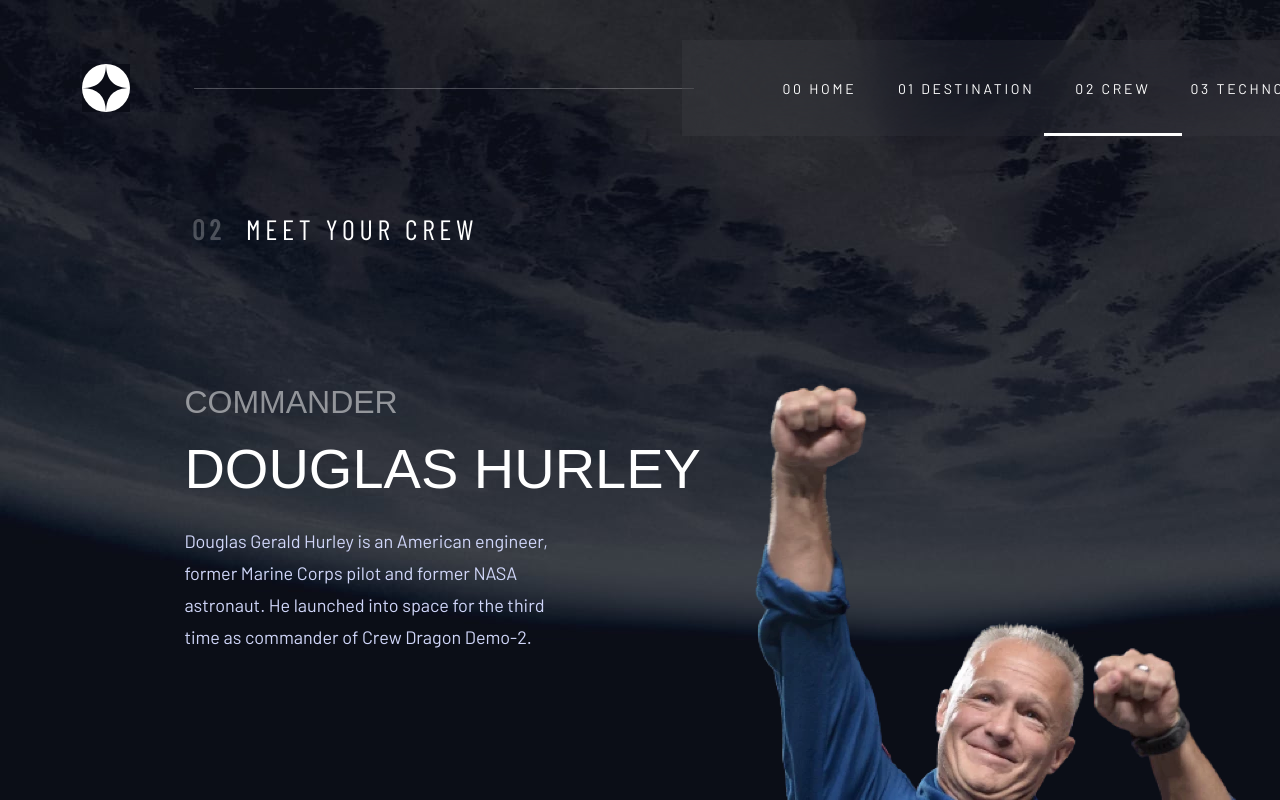
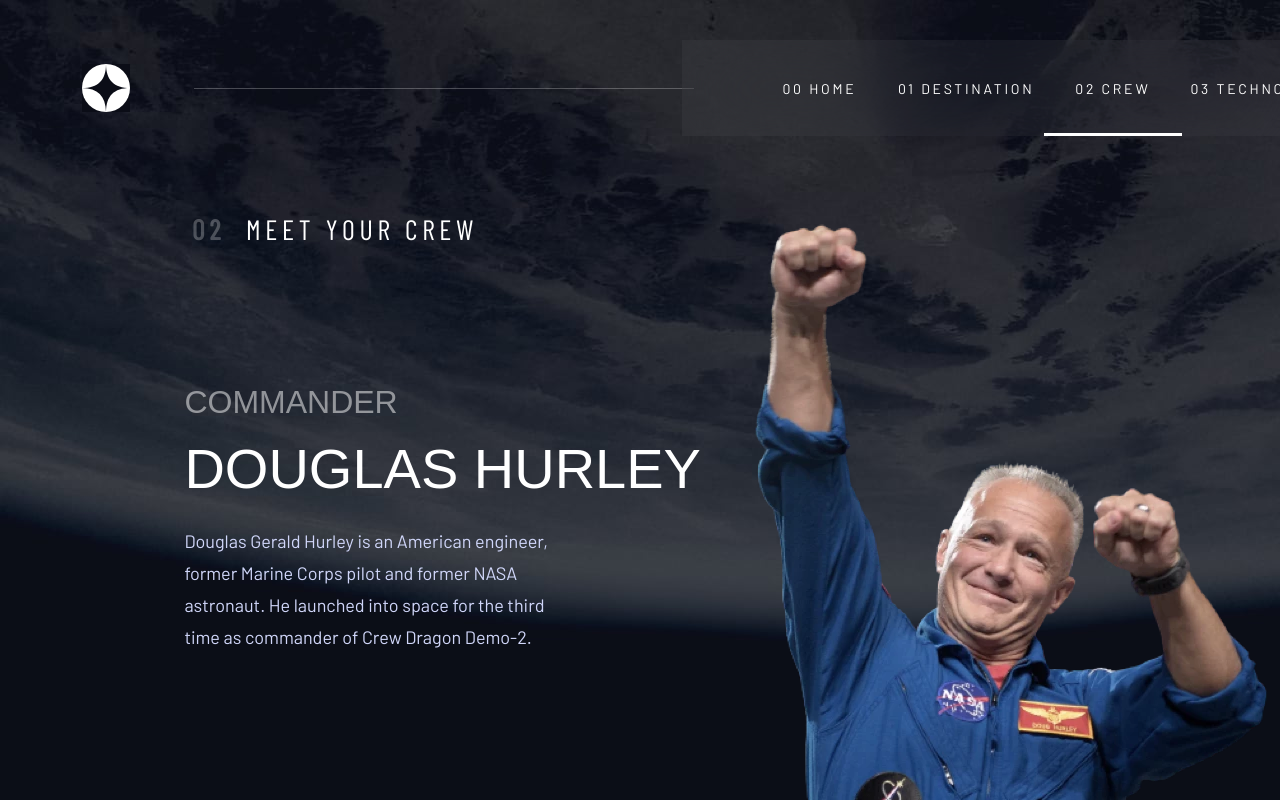
Before and after one commit to mohadese-nm/space-tourism-website, a Vue app: page /douglas in a window 1280 px wide. Shown: the top 800 px of the page. Built offline with nearby package versions, Linux system fonts and the light colour scheme; a web font is replaced by a local one.

Commit message:
fix crew image position

```diff
--- a/src/views/crew/douglasPage.vue
+++ b/src/views/crew/douglasPage.vue
@@ -74,5 +74,12 @@
             }
         }
     }
+
+    .crew-image{
+        margin-top: -20vh;
+        img{
+
+        }
+    }
 }
 </style>
```
